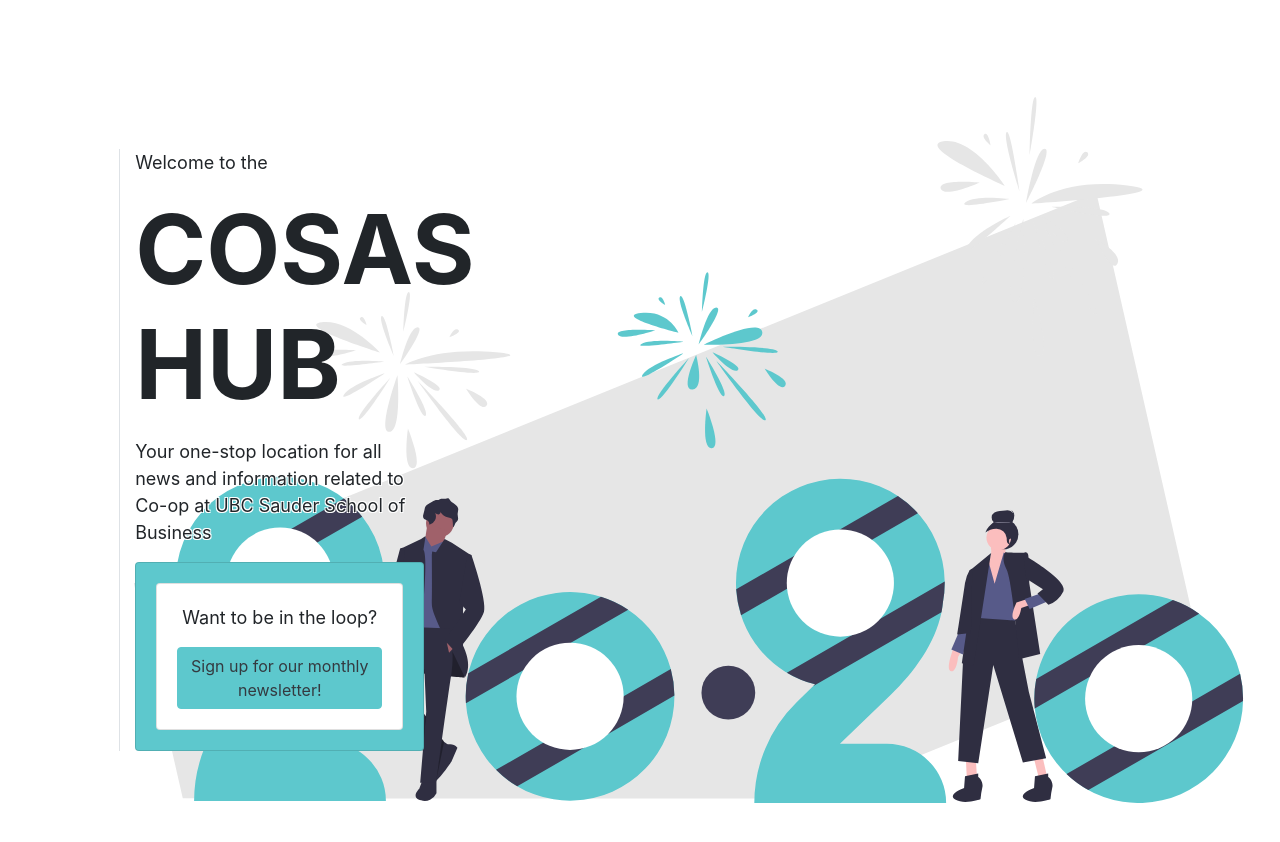
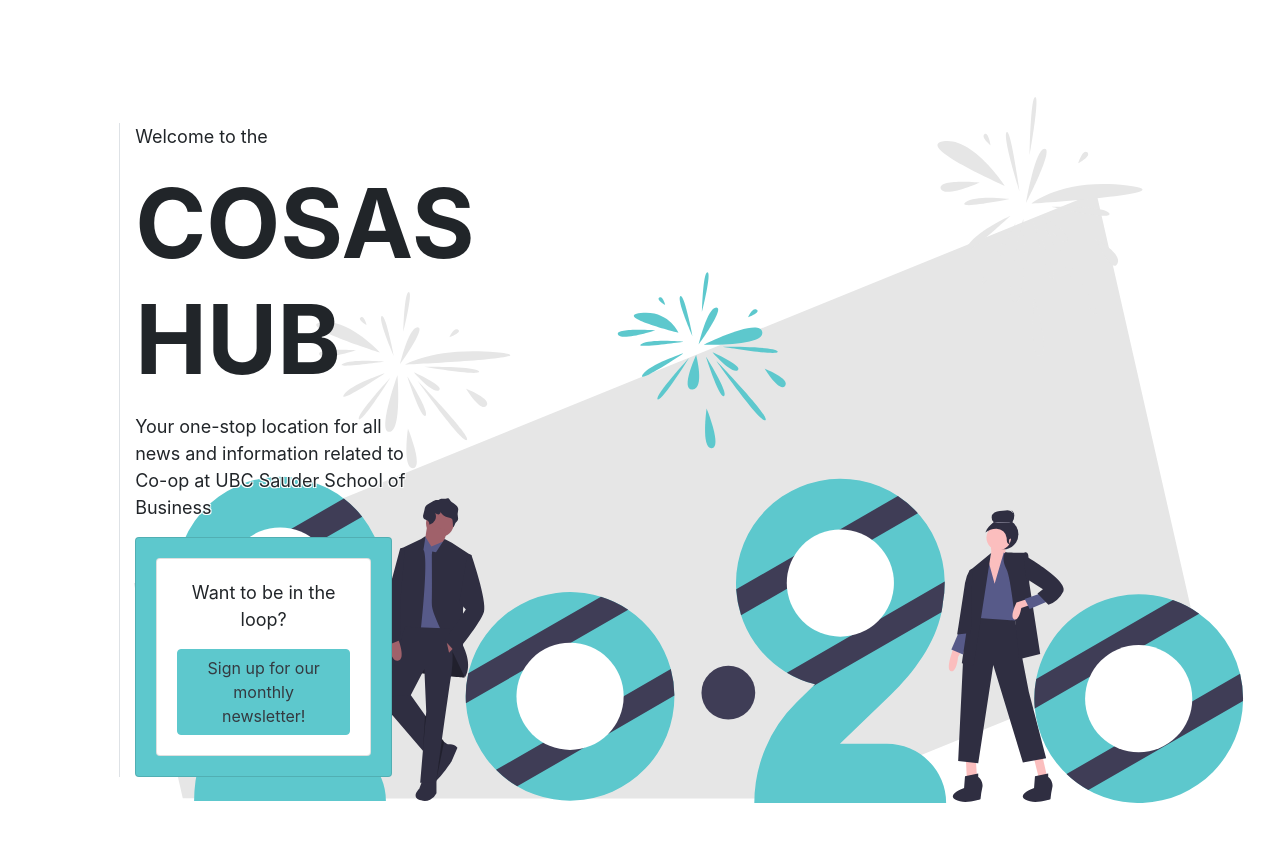
Before and after one commit to coopsauder/COSAS, a Jekyll site: the page built from index.html, in a window 1280 px wide and 900 px high. Shown: the top 842 px of the window. Built offline with Jekyll 4.4.1, drawn with Linux system fonts in a browser that asks for light colours.

Commit message:
added responsive css

```diff
--- a/_includes/home.html
+++ b/_includes/home.html
@@ -5,17 +5,19 @@
         <p class="display-1 text-uppercase font-weight-bold">cosas hub</p>
         <p class="w-75 welcome-title">Your one-stop location for all news and information related to Co-op at UBC Sauder
             School of Business</p>
-        <div class="card card-body w-75 bg-primary">
+        <div class="card card-body col-sm-12 col-md-8 bg-primary">
             <div class="card card-body bg-white">
                 <p class="text-center">Want to be in the loop?</p>
-                <button data-toggle="modal" data-target="#newsletter" class="btn text-dark btn-primary">Sign up for our monthly newsletter!</button>
+                <button data-toggle="modal" data-target="#newsletter" class="btn text-dark btn-primary">Sign up for our
+                    monthly newsletter!</button>
             </div>
         </div>
     </div>
 </div>
 </div>
 
-<div class="modal fade" id="newsletter" tabindex="-1" role="dialog" aria-labelledby="exampleModalLabel" aria-hidden="true">
+<div class="modal fade" id="newsletter" tabindex="-1" role="dialog" aria-labelledby="exampleModalLabel"
+    aria-hidden="true">
     <div class="modal-dialog modal-dialog-centered" role="document">
         <div class="modal-content">
             <div class="modal-header bg-primary">
@@ -25,10 +27,11 @@
                 </button>
             </div>
             <div class="modal-body">
+
+                <!--Form for Newsletter-->
                 <form>
                     <div class="form-group">
-              <label for="recipient-name" class="col-form-label">Email:</label>
-              <input type="text" class="form-control" id="recipient-name">
+                        <input type="text" placeholder="Email" class="form-control" id="recipient-name">
                     </div>
                 </form>
             </div>
--- a/_layouts/default.html
+++ b/_layouts/default.html
@@ -24,5 +24,6 @@
         integrity="sha384-OgVRvuATP1z7JjHLkuOU7Xw704+h835Lr+6QL9UvYjZE3Ipu6Tp75j7Bh/kR0JKI"
         crossorigin="anonymous"></script>
     <script src="{{ site.baseurl }}/static_files/scripts/scripts.js"></script>
+    <script src="https://cdn.jsdelivr.net/npm/jquery-validation@1.19.2/dist/jquery.validate.min.js"></script>
 </body>
 </html>
--- a/css/styles.css
+++ b/css/styles.css
@@ -24,6 +24,9 @@
     visibility: hidden;
 }
 
+.row:before, .row:after {
+    display: none !important;
+}
 /*_________________________Global____________________________*/
 
 .section {
```
Lines whose indentation alone changed are shown as unchanged.
